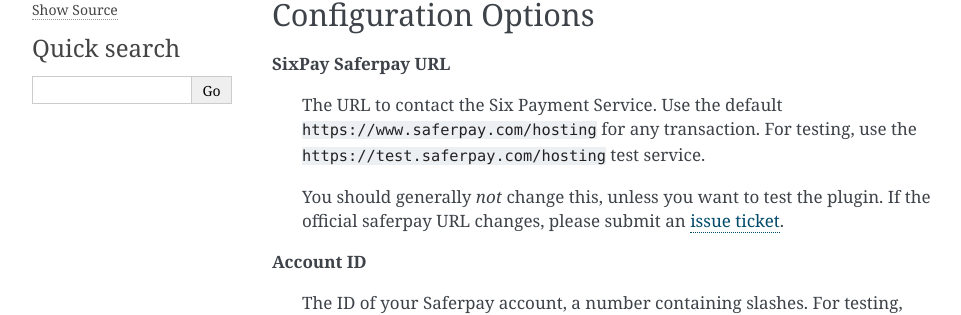
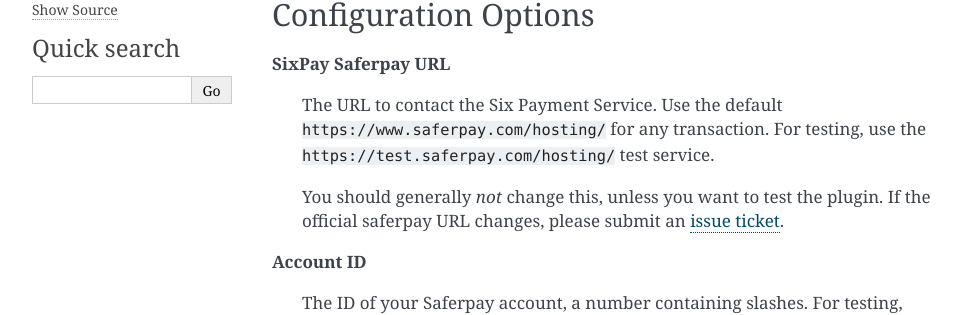
Before and after one commit to maxfischer2781/indico_sixpay, a Sphinx documentation site: the page built from docs/source/configuration.rst, in a window 1280 px wide and 900 px high. Shown: the part 235-550 px from the top of the window, without its empty margins (148-1109 px from the left). Built offline with Sphinx 7.4.7, drawn with Linux system fonts in a browser that asks for light colours; formulas are drawn with MathJax 3.

```diff
--- a/docs/source/configuration.rst
+++ b/docs/source/configuration.rst
@@ -12,8 +12,8 @@ Configuration Options
 **SixPay Saferpay URL**
 
     The URL to contact the Six Payment Service.
-    Use the default ``https://www.saferpay.com/hosting`` for any transaction.
-    For testing, use the ``https://test.saferpay.com/hosting`` test service.
+    Use the default ``https://www.saferpay.com/hosting/`` for any transaction.
+    For testing, use the ``https://test.saferpay.com/hosting/`` test service.
 
     You should generally *not* change this, unless you want to test the plugin.
     If the official saferpay URL changes, please submit an `issue ticket`_.
```
Also changed, not shown: 1 other file.
